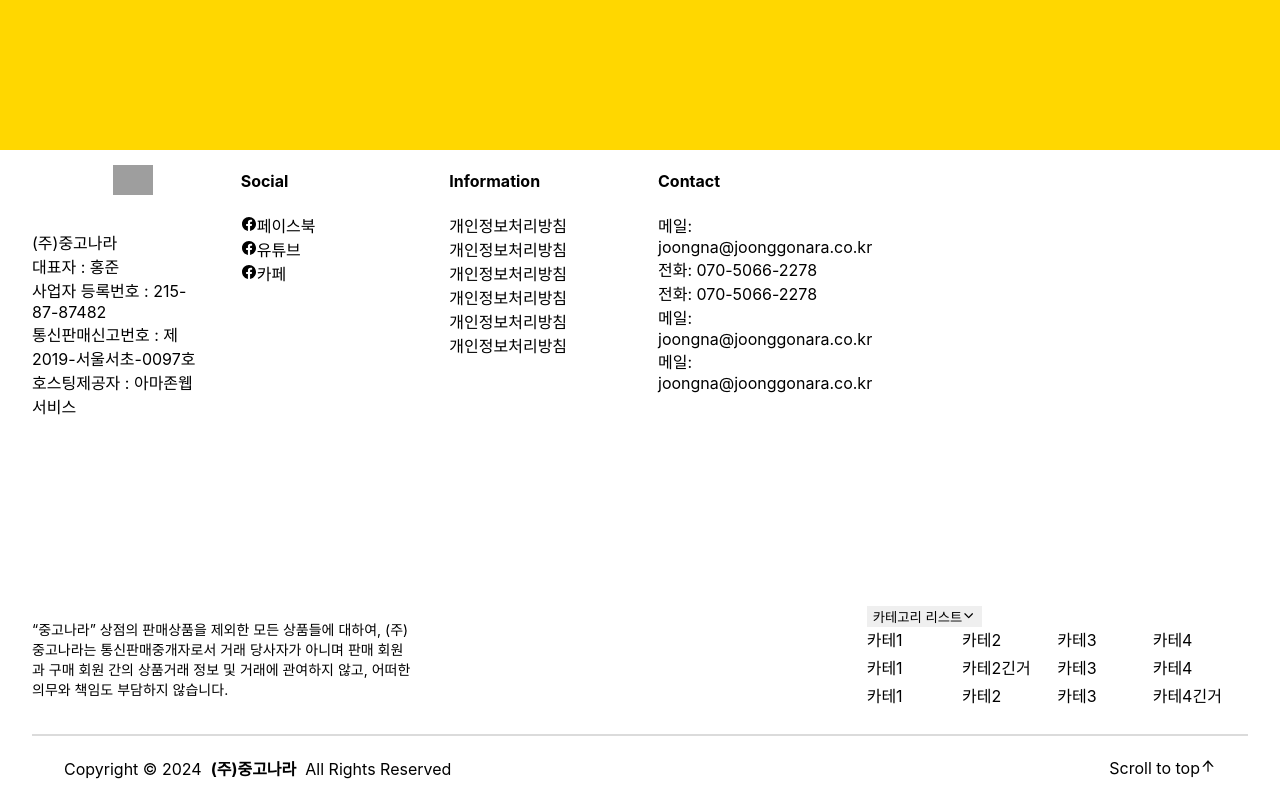
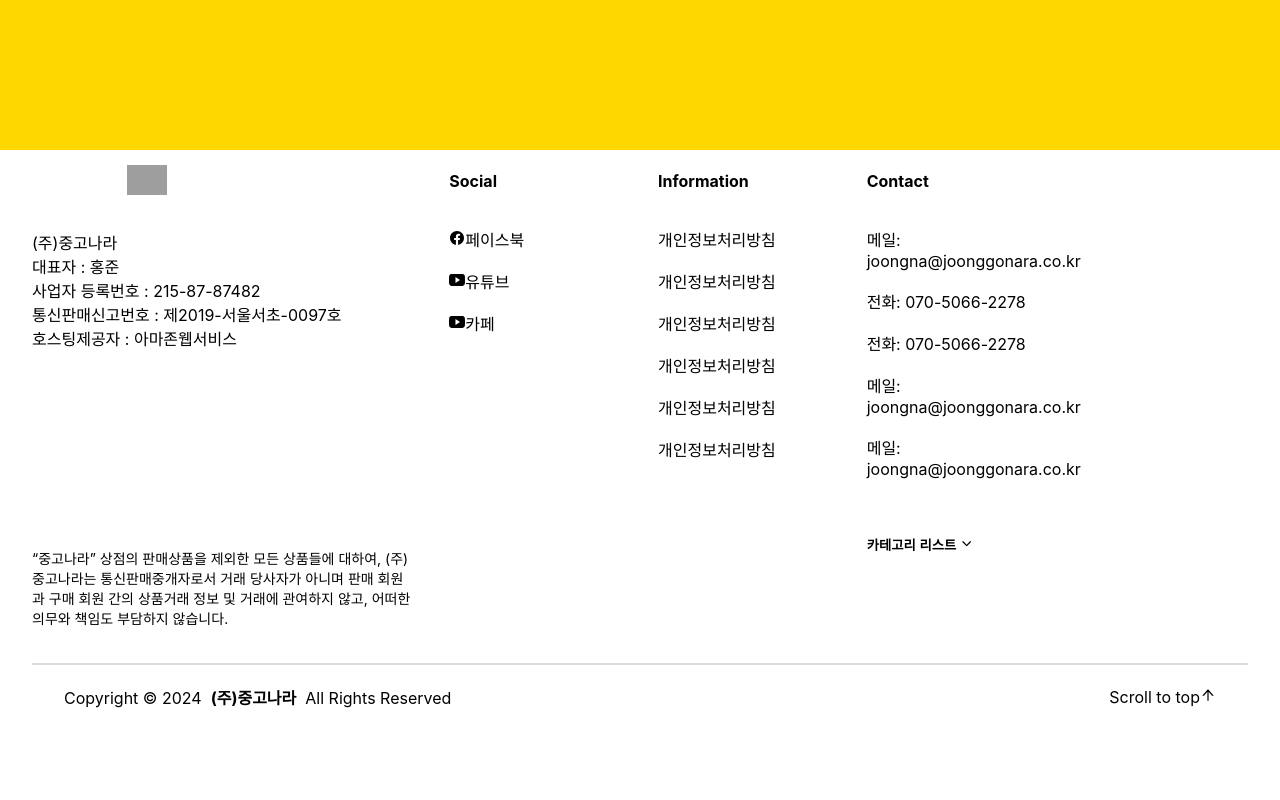
Before and after one commit to JyZo/react-clone-practice2, a React (Create React App) app: page / in a window 1280 px wide. Shown: the part 2010-2810 px from the top of the page. After the commit the page ends 2739 px from the top, so only its background shows below. Built offline with nearby package versions, Linux system fonts and the light colour scheme; grey boxes are pictures that could not be loaded.

Commit message:
footer default set

```diff
--- a/src/layouts/footer.jsx
+++ b/src/layouts/footer.jsx
@@ -1,8 +1,15 @@
-import React from 'react';
+import React, { useState } from 'react';
 import './footer.scss';
 import { Link } from 'react-router-dom';
 
-const footer = () => {
+const Footer = () => {
+  const [isSwitched, setIsSwitced] = useState(false);
+  const switchHandler = () => {
+    console.log(isSwitched);
+
+    setIsSwitced(!isSwitched);
+  };
+
   return (
     <footer className="footer_root">
       <div className="footer_wrap_item">
@@ -65,10 +72,7 @@ const footer = () => {
                       width="1em"
                       xmlns="http://www.w3.org/2000/svg"
                     >
-                      <path
-                        fill-rule="evenodd"
-                        d="M480 257.35c0-123.7-100.3-224-224-224s-224 100.3-224 224c0 111.8 81.9 204.47 189 221.29V322.12h-56.89v-64.77H221V208c0-56.13 33.45-87.16 84.61-87.16 24.51 0 50.15 4.38 50.15 4.38v55.13H327.5c-27.81 0-36.51 17.26-36.51 35v42h62.12l-9.92 64.77H291v156.54c107.1-16.81 189-109.48 189-221.31z"
-                      ></path>
+                      <path d="M508.64 148.79c0-45-33.1-81.2-74-81.2C379.24 65 322.74 64 265 64h-18c-57.6 0-114.2 1-169.6 3.6C36.6 67.6 3.5 104 3.5 149 1 184.59-.06 220.19 0 255.79q-.15 53.4 3.4 106.9c0 45 33.1 81.5 73.9 81.5 58.2 2.7 117.9 3.9 178.6 3.8q91.2.3 178.6-3.8c40.9 0 74-36.5 74-81.5 2.4-35.7 3.5-71.3 3.4-107q.34-53.4-3.26-106.9zM207 353.89v-196.5l145 98.2z"></path>
                     </svg>
                   </span>
                   유튜브
@@ -84,10 +88,7 @@ const footer = () => {
                       width="1em"
                       xmlns="http://www.w3.org/2000/svg"
                     >
-                      <path
-                        fill-rule="evenodd"
-                        d="M480 257.35c0-123.7-100.3-224-224-224s-224 100.3-224 224c0 111.8 81.9 204.47 189 221.29V322.12h-56.89v-64.77H221V208c0-56.13 33.45-87.16 84.61-87.16 24.51 0 50.15 4.38 50.15 4.38v55.13H327.5c-27.81 0-36.51 17.26-36.51 35v42h62.12l-9.92 64.77H291v156.54c107.1-16.81 189-109.48 189-221.31z"
-                      ></path>
+                      <path d="M508.64 148.79c0-45-33.1-81.2-74-81.2C379.24 65 322.74 64 265 64h-18c-57.6 0-114.2 1-169.6 3.6C36.6 67.6 3.5 104 3.5 149 1 184.59-.06 220.19 0 255.79q-.15 53.4 3.4 106.9c0 45 33.1 81.5 73.9 81.5 58.2 2.7 117.9 3.9 178.6 3.8q91.2.3 178.6-3.8c40.9 0 74-36.5 74-81.5 2.4-35.7 3.5-71.3 3.4-107q.34-53.4-3.26-106.9zM207 353.89v-196.5l145 98.2z"></path>
                     </svg>
                   </span>
                   카페
@@ -123,8 +124,8 @@ const footer = () => {
               구매 회원 간의 상품거래 정보 및 거래에 관여하지 않고, 어떠한
               의무와 책임도 부담하지 않습니다.
             </p>
-            <div className="catebutton">
-              <button>
+            <div className={`${isSwitched ? 'catebuttonOn' : 'catebuttonOff'}`}>
+              <button onClick={switchHandler}>
                 카테고리 리스트
                 <svg
                   stroke="currentColor"
@@ -185,4 +186,4 @@ const footer = () => {
   );
 };
 
-export default footer;
+export default Footer;
--- a/src/layouts/footer.scss
+++ b/src/layouts/footer.scss
@@ -1,6 +1,9 @@
 .footer_root{
     // top: 160px;
     // position: relative;
+    margin-left: auto;
+    margin-right: auto;
+    max-width: 1280px;
 }
 
 .footer_logo{
@@ -31,17 +34,17 @@
     display: grid;
     padding-bottom: 2.25rem;
     grid-template-columns: repeat(6,minmax(0,1fr));
-    grid-template-rows: repeat(2, minmax(100px, auto));
     gap: 2.25rem;
     overflow: auto;
 
 }
 
 .intro_grid{
-
+    grid-column: span 2/span 2;
 }
 
 .info_grid{
+
     ul{
         display: flex;
         list-style: none;
@@ -49,7 +52,9 @@
         padding: 0;
     }
     li{
-
+        align-items: baseline;
+        margin-top: 0.875rem;
+        margin-bottom: 0.25rem;
     }
 }
 
@@ -91,6 +96,54 @@
 
 }
 
+.catebutton{
+    button{
+        border: 0 solid #f9f9f9;
+        display: flex;
+        align-items: center;
+        gap: 0.25rem;
+        font-weight: 700;
+        background-color: transparent;
+        margin: 0;
+        padding: 0;
+    }
+}
+
+.catebuttonOn{
+    button{
+        border: 0 solid #f9f9f9;
+        display: flex;
+        align-items: center;
+        gap: 0.25rem;
+        font-weight: 700;
+        background-color: transparent;
+        margin: 0;
+        padding: 0;
+        svg{
+            transform: rotate(180deg);
+        }
+    }
+}
+
+.catebuttonOff{
+    button{
+        border: 0 solid #f9f9f9;
+        display: flex;
+        align-items: center;
+        gap: 0.25rem;
+        font-weight: 700;
+        background-color: transparent;
+        margin: 0;
+        padding: 0;
+        // transform: rotate(0);
+
+    }
+
+    ul{
+        display: none;
+    }
+}
+
 .bot_footer{
     // background-color: blueviolet;
     // border : 0 solid #f9f9f9;
```
